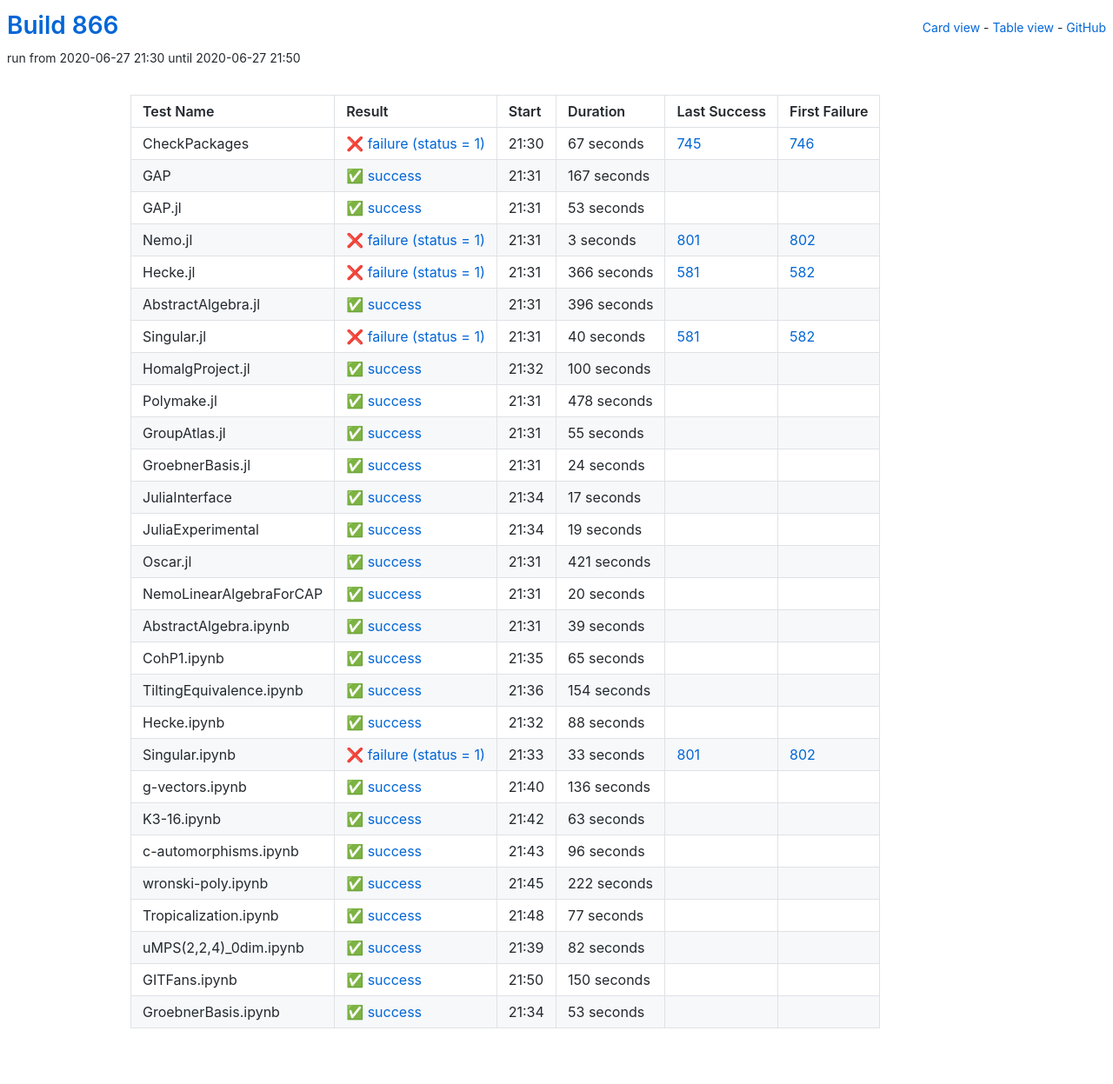
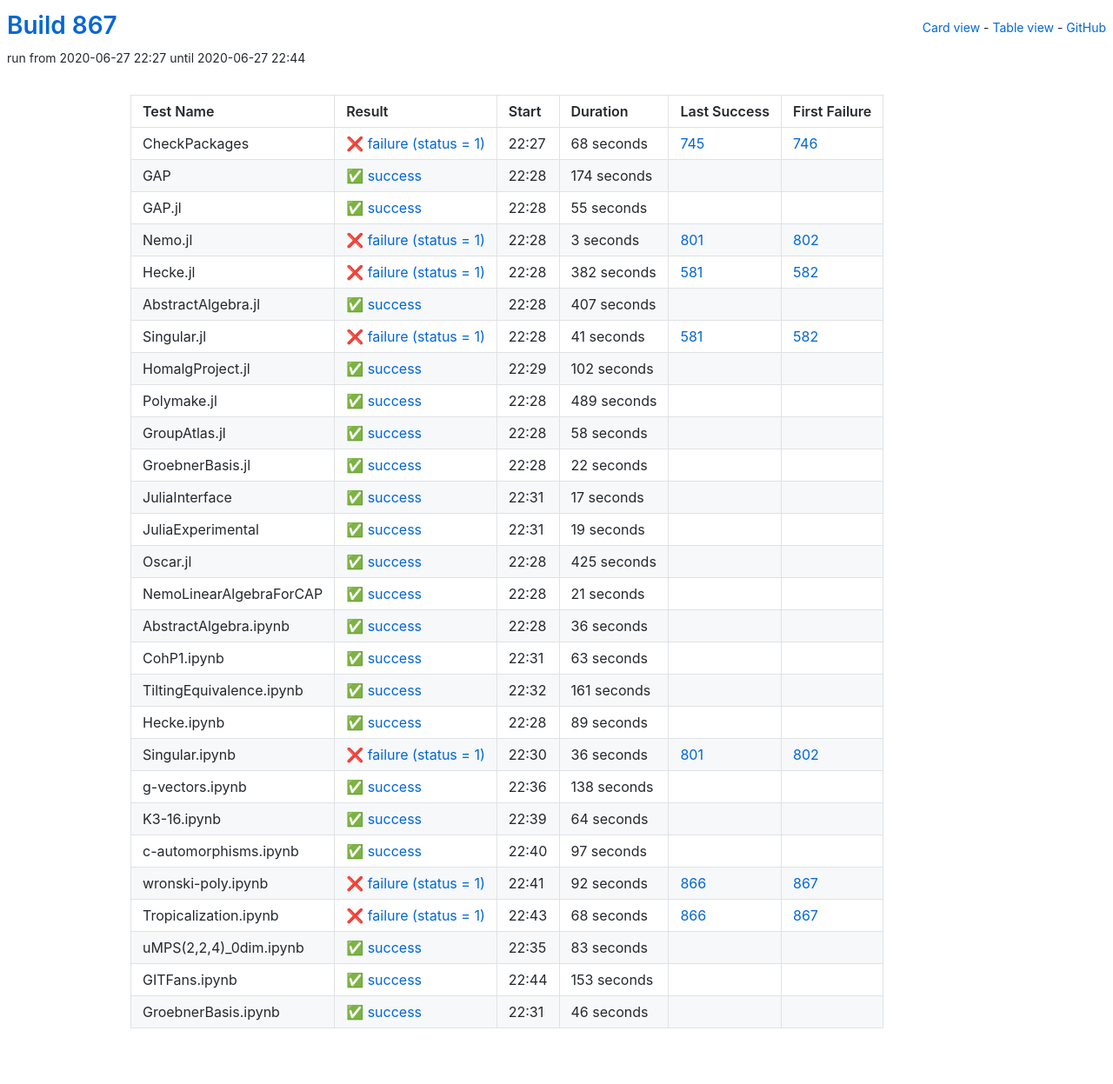
Before and after one commit to oscar-system/oscar-ci-status-1.4, a Jekyll site: the page built from table.html, in a window 1280 px wide. Shown: the whole page at 87% size. Built offline with Jekyll 4.4.1, drawn with Linux system fonts in a browser that asks for light colours.

Commit message:
Build #867

```diff
--- a/_data/ci.yml
+++ b/_data/ci.yml
@@ -1,6 +1,6 @@
 ---
-build: 866
-build_url: https://oscarci.mathematik.uni-kl.de/job/oscar-julia-1.4/866/
+build: 867
+build_url: https://oscarci.mathematik.uni-kl.de/job/oscar-julia-1.4/867/
 job: oscar-julia-1.4
 organization: oscar-system
 repo: oscar-ci-status-1.4
@@ -8,44 +8,44 @@ repourl: https://github.com/oscar-system/oscar-ci-status-1.4
 tests:
 - name: CheckPackages
   id: checkpackages
-  log: https://oscarci.mathematik.uni-kl.de/job/oscar-julia-1.4/866/artifact/logs/build-866/CheckPackages.log
-  start: 2020-06-27 21:30
+  log: https://oscarci.mathematik.uni-kl.de/job/oscar-julia-1.4/867/artifact/logs/build-867/CheckPackages.log
+  start: 2020-06-27 22:27
   success: false
   exitcode: 1
   status: failure
-  duration: 67
+  duration: 68
   last_success: 745
   last_success_url: https://oscarci.mathematik.uni-kl.de/job/oscar-julia-1.4/745/
   first_failure: 746
   first_failure_url: https://oscarci.mathematik.uni-kl.de/job/oscar-julia-1.4/746/
 - name: GAP
   id: gap
-  log: https://oscarci.mathematik.uni-kl.de/job/oscar-julia-1.4/866/artifact/logs/build-866/GAP.log
-  start: 2020-06-27 21:31
+  log: https://oscarci.mathematik.uni-kl.de/job/oscar-julia-1.4/867/artifact/logs/build-867/GAP.log
+  start: 2020-06-27 22:28
   success: true
   exitcode: 0
   status: success
-  duration: 167
+  duration: 174
   last_success: false
   last_success_url:
   first_failure: false
   first_failure_url:
 - name: GAP.jl
   id: gap-jl
-  log: https://oscarci.mathematik.uni-kl.de/job/oscar-julia-1.4/866/artifact/logs/build-866/GAP.jl.log
-  start: 2020-06-27 21:31
+  log: https://oscarci.mathematik.uni-kl.de/job/oscar-julia-1.4/867/artifact/logs/build-867/GAP.jl.log
+  start: 2020-06-27 22:28
   success: true
   exitcode: 0
   status: success
-  duration: 53
+  duration: 55
   last_success: false
   last_success_url:
   first_failure: false
   first_failure_url:
 - name: Nemo.jl
   id: nemo-jl
-  log: https://oscarci.mathematik.uni-kl.de/job/oscar-julia-1.4/866/artifact/logs/build-866/Nemo.jl.log
-  start: 2020-06-27 21:31
+  log: https://oscarci.mathematik.uni-kl.de/job/oscar-julia-1.4/867/artifact/logs/build-867/Nemo.jl.log
+  start: 2020-06-27 22:28
   success: false
   exitcode: 1
   status: failure
@@ -56,92 +56,92 @@ tests:
   first_failure_url: https://oscarci.mathematik.uni-kl.de/job/oscar-julia-1.4/802/
 - name: Hecke.jl
   id: hecke-jl
-  log: https://oscarci.mathematik.uni-kl.de/job/oscar-julia-1.4/866/artifact/logs/build-866/Hecke.jl.log
-  start: 2020-06-27 21:31
+  log: https://oscarci.mathematik.uni-kl.de/job/oscar-julia-1.4/867/artifact/logs/build-867/Hecke.jl.log
+  start: 2020-06-27 22:28
   success: false
   exitcode: 1
   status: failure
-  duration: 366
+  duration: 382
   last_success: 581
   last_success_url: https://oscarci.mathematik.uni-kl.de/job/oscar-julia-1.4/581/
   first_failure: 582
   first_failure_url: https://oscarci.mathematik.uni-kl.de/job/oscar-julia-1.4/582/
 - name: AbstractAlgebra.jl
   id: abstractalgebra-jl
-  log: https://oscarci.mathematik.uni-kl.de/job/oscar-julia-1.4/866/artifact/logs/build-866/AbstractAlgebra.jl.log
-  start: 2020-06-27 21:31
+  log: https://oscarci.mathematik.uni-kl.de/job/oscar-julia-1.4/867/artifact/logs/build-867/AbstractAlgebra.jl.log
+  start: 2020-06-27 22:28
   success: true
   exitcode: 0
   status: success
-  duration: 396
+  duration: 407
   last_success: false
   last_success_url:
   first_failure: false
   first_failure_url:
 - name: Singular.jl
   id: singular-jl
-  log: https://oscarci.mathematik.uni-kl.de/job/oscar-julia-1.4/866/artifact/logs/build-866/Singular.jl.log
-  start: 2020-06-27 21:31
+  log: https://oscarci.mathematik.uni-kl.de/job/oscar-julia-1.4/867/artifact/logs/build-867/Singular.jl.log
+  start: 2020-06-27 22:28
   success: false
   exitcode: 1
   status: failure
-  duration: 40
+  duration: 41
   last_success: 581
   last_success_url: https://oscarci.mathematik.uni-kl.de/job/oscar-julia-1.4/581/
   first_failure: 582
   first_failure_url: https://oscarci.mathematik.uni-kl.de/job/oscar-julia-1.4/582/
 - name: HomalgProject.jl
   id: homalgproject-jl
-  log: https://oscarci.mathematik.uni-kl.de/job/oscar-julia-1.4/866/artifact/logs/build-866/HomalgProject.jl.log
-  start: 2020-06-27 21:32
+  log: https://oscarci.mathematik.uni-kl.de/job/oscar-julia-1.4/867/artifact/logs/build-867/HomalgProject.jl.log
+  start: 2020-06-27 22:29
   success: true
   exitcode: 0
   status: success
-  duration: 100
+  duration: 102
   last_success: false
   last_success_url:
   first_failure: false
   first_failure_url:
 - name: Polymake.jl
   id: polymake-jl
-  log: https://oscarci.mathematik.uni-kl.de/job/oscar-julia-1.4/866/artifact/logs/build-866/Polymake.jl.log
-  start: 2020-06-27 21:31
+  log: https://oscarci.mathematik.uni-kl.de/job/oscar-julia-1.4/867/artifact/logs/build-867/Polymake.jl.log
+  start: 2020-06-27 22:28
   success: true
   exitcode: 0
   status: success
-  duration: 478
+  duration: 489
   last_success: false
   last_success_url:
   first_failure: false
   first_failure_url:
 - name: GroupAtlas.jl
   id: groupatlas-jl
-  log: https://oscarci.mathematik.uni-kl.de/job/oscar-julia-1.4/866/artifact/logs/build-866/GroupAtlas.jl.log
-  start: 2020-06-27 21:31
+  log: https://oscarci.mathematik.uni-kl.de/job/oscar-julia-1.4/867/artifact/logs/build-867/GroupAtlas.jl.log
+  start: 2020-06-27 22:28
   success: true
   exitcode: 0
   status: success
-  duration: 55
+  duration: 58
   last_success: false
   last_success_url:
   first_failure: false
   first_failure_url:
 - name: GroebnerBasis.jl
   id: groebnerbasis-jl
-  log: https://oscarci.mathematik.uni-kl.de/job/oscar-julia-1.4/866/artifact/logs/build-866/GroebnerBasis.jl.log
-  start: 2020-06-27 21:31
+  log: https://oscarci.mathematik.uni-kl.de/job/oscar-julia-1.4/867/artifact/logs/build-867/GroebnerBasis.jl.log
+  start: 2020-06-27 22:28
   success: true
   exitcode: 0
   status: success
-  duration: 24
+  duration: 22
   last_success: false
   last_success_url:
   first_failure: false
   first_failure_url:
 - name: JuliaInterface
   id: juliainterface
-  log: https://oscarci.mathematik.uni-kl.de/job/oscar-julia-1.4/866/artifact/logs/build-866/JuliaInterface.log
-  start: 2020-06-27 21:34
+  log: https://oscarci.mathematik.uni-kl.de/job/oscar-julia-1.4/867/artifact/logs/build-867/JuliaInterface.log
+  start: 2020-06-27 22:31
   success: true
   exitcode: 0
   status: success
@@ -152,8 +152,8 @@ tests:
   first_failure_url:
 - name: JuliaExperimental
   id: juliaexperimental
-  log: https://oscarci.mathematik.uni-kl.de/job/oscar-julia-1.4/866/artifact/logs/build-866/JuliaExperimental.log
-  start: 2020-06-27 21:34
+  log: https://oscarci.mathematik.uni-kl.de/job/oscar-julia-1.4/867/artifact/logs/build-867/JuliaExperimental.log
+  start: 2020-06-27 22:31
   success: true
   exitcode: 0
   status: success
@@ -164,104 +164,44 @@ tests:
   first_failure_url:
 - name: Oscar.jl
   id: oscar-jl
-  log: https://oscarci.mathematik.uni-kl.de/job/oscar-julia-1.4/866/artifact/logs/build-866/Oscar.jl.log
-  start: 2020-06-27 21:31
+  log: https://oscarci.mathematik.uni-kl.de/job/oscar-julia-1.4/867/artifact/logs/build-867/Oscar.jl.log
+  start: 2020-06-27 22:28
   success: true
   exitcode: 0
   status: success
-  duration: 421
+  duration: 425
   last_success: false
   last_success_url:
   first_failure: false
   first_failure_url:
 - name: NemoLinearAlgebraForCAP
   id: nemolinearalgebraforcap
-  log: https://oscarci.mathematik.uni-kl.de/job/oscar-julia-1.4/866/artifact/logs/build-866/NemoLinearAlgebraForCAP.log
-  start: 2020-06-27 21:31
+  log: https://oscarci.mathematik.uni-kl.de/job/oscar-julia-1.4/867/artifact/logs/build-867/NemoLinearAlgebraForCAP.log
+  start: 2020-06-27 22:28
   success: true
   exitcode: 0
   status: success
-  duration: 20
+  duration: 21
   last_success: false
   last_success_url:
   first_failure: false
   first_failure_url:
 - name: AbstractAlgebra.ipynb
   id: abstractalgebra-ipynb
-  log: https://oscarci.mathematik.uni-kl.de/job/oscar-julia-1.4/866/artifact/logs/build-866/AbstractAlgebra.ipynb.log
-  start: 2020-06-27 21:31
+  log: https://oscarci.mathematik.uni-kl.de/job/oscar-julia-1.4/867/artifact/logs/build-867/AbstractAlgebra.ipynb.log
+  start: 2020-06-27 22:28
   success: true
   exitcode: 0
   status: success
-  duration: 39
+  duration: 36
   last_success: false
   last_success_url:
   first_failure: false
   first_failure_url:
 - name: CohP1.ipynb
   id: cohp1-ipynb
-  log: https://oscarci.mathematik.uni-kl.de/job/oscar-julia-1.4/866/artifact/logs/build-866/CohP1.ipynb.log
-  start: 2020-06-27 21:35
-  success: true
-  exitcode: 0
-  status: success
-  duration: 65
-  last_success: false
-  last_success_url:
-  first_failure: false
-  first_failure_url:
-- name: TiltingEquivalence.ipynb
-  id: tiltingequivalence-ipynb
-  log: https://oscarci.mathematik.uni-kl.de/job/oscar-julia-1.4/866/artifact/logs/build-866/TiltingEquivalence.ipynb.log
-  start: 2020-06-27 21:36
-  success: true
-  exitcode: 0
-  status: success
-  duration: 154
-  last_success: false
-  last_success_url:
-  first_failure: false
-  first_failure_url:
-- name: Hecke.ipynb
-  id: hecke-ipynb
-  log: https://oscarci.mathematik.uni-kl.de/job/oscar-julia-1.4/866/artifact/logs/build-866/Hecke.ipynb.log
-  start: 2020-06-27 21:32
-  success: true
-  exitcode: 0
-  status: success
-  duration: 88
-  last_success: false
-  last_success_url:
-  first_failure: false
-  first_failure_url:
-- name: Singular.ipynb
-  id: singular-ipynb
-  log: https://oscarci.mathematik.uni-kl.de/job/oscar-julia-1.4/866/artifact/logs/build-866/Singular.ipynb.log
-  start: 2020-06-27 21:33
-  success: false
-  exitcode: 1
-  status: failure
-  duration: 33
-  last_success: 801
-  last_success_url: https://oscarci.mathematik.uni-kl.de/job/oscar-julia-1.4/801/
-  first_failure: 802
-  first_failure_url: https://oscarci.mathematik.uni-kl.de/job/oscar-julia-1.4/802/
-- name: g-vectors.ipynb
-  id: g-vectors-ipynb
-  log: https://oscarci.mathematik.uni-kl.de/job/oscar-julia-1.4/866/artifact/logs/build-866/g-vectors.ipynb.log
-  start: 2020-06-27 21:40
-  success: true
-  exitcode: 0
-  status: success
-  duration: 136
-  last_success: false
-  last_success_url:
-  first_failure: false
-  first_failure_url:
-- name: K3-16.ipynb
-  id: k3-16-ipynb
-  log: https://oscarci.mathematik.uni-kl.de/job/oscar-julia-1.4/866/artifact/logs/build-866/K3-16.ipynb.log
-  start: 2020-06-27 21:42
+  log: https://oscarci.mathematik.uni-kl.de/job/oscar-julia-1.4/867/artifact/logs/build-867/CohP1.ipynb.log
+  start: 2020-06-27 22:31
   success: true
   exitcode: 0
   status: success
@@ -270,74 +210,134 @@ tests:
   last_success_url:
   first_failure: false
   first_failure_url:
-- name: c-automorphisms.ipynb
-  id: c-automorphisms-ipynb
-  log: https://oscarci.mathematik.uni-kl.de/job/oscar-julia-1.4/866/artifact/logs/build-866/c-automorphisms.ipynb.log
-  start: 2020-06-27 21:43
+- name: TiltingEquivalence.ipynb
+  id: tiltingequivalence-ipynb
+  log: https://oscarci.mathematik.uni-kl.de/job/oscar-julia-1.4/867/artifact/logs/build-867/TiltingEquivalence.ipynb.log
+  start: 2020-06-27 22:32
   success: true
   exitcode: 0
   status: success
-  duration: 96
+  duration: 161
+  last_success: false
+  last_success_url:
+  first_failure: false
+  first_failure_url:
+- name: Hecke.ipynb
+  id: hecke-ipynb
+  log: https://oscarci.mathematik.uni-kl.de/job/oscar-julia-1.4/867/artifact/logs/build-867/Hecke.ipynb.log
+  start: 2020-06-27 22:28
+  success: true
+  exitcode: 0
+  status: success
+  duration: 89
+  last_success: false
+  last_success_url:
+  first_failure: false
+  first_failure_url:
+- name: Singular.ipynb
+  id: singular-ipynb
+  log: https://oscarci.mathematik.uni-kl.de/job/oscar-julia-1.4/867/artifact/logs/build-867/Singular.ipynb.log
+  start: 2020-06-27 22:30
+  success: false
+  exitcode: 1
+  status: failure
+  duration: 36
+  last_success: 801
+  last_success_url: https://oscarci.mathematik.uni-kl.de/job/oscar-julia-1.4/801/
+  first_failure: 802
+  first_failure_url: https://oscarci.mathematik.uni-kl.de/job/oscar-julia-1.4/802/
+- name: g-vectors.ipynb
+  id: g-vectors-ipynb
+  log: https://oscarci.mathematik.uni-kl.de/job/oscar-julia-1.4/867/artifact/logs/build-867/g-vectors.ipynb.log
+  start: 2020-06-27 22:36
+  success: true
+  exitcode: 0
+  status: success
+  duration: 138
+  last_success: false
+  last_success_url:
+  first_failure: false
+  first_failure_url:
+- name: K3-16.ipynb
+  id: k3-16-ipynb
+  log: https://oscarci.mathematik.uni-kl.de/job/oscar-julia-1.4/867/artifact/logs/build-867/K3-16.ipynb.log
+  start: 2020-06-27 22:39
+  success: true
+  exitcode: 0
+  status: success
+  duration: 64
+  last_success: false
+  last_success_url:
+  first_failure: false
+  first_failure_url:
+- name: c-automorphisms.ipynb
+  id: c-automorphisms-ipynb
+  log: https://oscarci.mathematik.uni-kl.de/job/oscar-julia-1.4/867/artifact/logs/build-867/c-automorphisms.ipynb.log
+  start: 2020-06-27 22:40
+  success: true
+  exitcode: 0
+  status: success
+  duration: 97
   last_success: false
   last_success_url:
   first_failure: false
   first_failure_url:
 - name: wronski-poly.ipynb
   id: wronski-poly-ipynb
-  log: https://oscarci.mathematik.uni-kl.de/job/oscar-julia-1.4/866/artifact/logs/build-866/wronski-poly.ipynb.log
-  start: 2020-06-27 21:45
+  log: https://oscarci.mathematik.uni-kl.de/job/oscar-julia-1.4/867/artifact/logs/build-867/wronski-poly.ipynb.log
+  start: 2020-06-27 22:41
+  success: false
+  exitcode: 1
+  status: failure
+  duration: 92
+  last_success: 866
+  last_success_url: https://oscarci.mathematik.uni-kl.de/job/oscar-julia-1.4/866/
+  first_failure: 867
+  first_failure_url: https://oscarci.mathematik.uni-kl.de/job/oscar-julia-1.4/867/
+- name: Tropicalization.ipynb
+  id: tropicalization-ipynb
+  log: https://oscarci.mathematik.uni-kl.de/job/oscar-julia-1.4/867/artifact/logs/build-867/Tropicalization.ipynb.log
+  start: 2020-06-27 22:43
+  success: false
+  exitcode: 1
+  status: failure
+  duration: 68
+  last_success: 866
+  last_success_url: https://oscarci.mathematik.uni-kl.de/job/oscar-julia-1.4/866/
+  first_failure: 867
+  first_failure_url: https://oscarci.mathematik.uni-kl.de/job/oscar-julia-1.4/867/
+- name: uMPS(2,2,4)_0dim.ipynb
+  id: umps-2-2-4-0dim-ipynb
+  log: https://oscarci.mathematik.uni-kl.de/job/oscar-julia-1.4/867/artifact/logs/build-867/uMPS-2-2-4-_0dim.ipynb.log
+  start: 2020-06-27 22:35
   success: true
   exitcode: 0
   status: success
-  duration: 222
-  last_success: false
-  last_success_url:
-  first_failure: false
-  first_failure_url:
-- name: Tropicalization.ipynb
-  id: tropicalization-ipynb
-  log: https://oscarci.mathematik.uni-kl.de/job/oscar-julia-1.4/866/artifact/logs/build-866/Tropicalization.ipynb.log
-  start: 2020-06-27 21:48
-  success: true
-  exitcode: 0
-  status: success
-  duration: 77
-  last_success: false
-  last_success_url:
-  first_failure: false
-  first_failure_url:
-- name: uMPS(2,2,4)_0dim.ipynb
-  id: umps-2-2-4-0dim-ipynb
-  log: https://oscarci.mathematik.uni-kl.de/job/oscar-julia-1.4/866/artifact/logs/build-866/uMPS-2-2-4-_0dim.ipynb.log
-  start: 2020-06-27 21:39
-  success: true
-  exitcode: 0
-  status: success
-  duration: 82
+  duration: 83
   last_success: false
   last_success_url:
   first_failure: false
   first_failure_url:
 - name: GITFans.ipynb
   id: gitfans-ipynb
-  log: https://oscarci.mathematik.uni-kl.de/job/oscar-julia-1.4/866/artifact/logs/build-866/GITFans.ipynb.log
-  start: 2020-06-27 21:50
+  log: https://oscarci.mathematik.uni-kl.de/job/oscar-julia-1.4/867/artifact/logs/build-867/GITFans.ipynb.log
+  start: 2020-06-27 22:44
   success: true
   exitcode: 0
   status: success
-  duration: 150
+  duration: 153
   last_success: false
   last_success_url:
   first_failure: false
   first_failure_url:
 - name: GroebnerBasis.ipynb
   id: groebnerbasis-ipynb
-  log: https://oscarci.mathematik.uni-kl.de/job/oscar-julia-1.4/866/artifact/logs/build-866/GroebnerBasis.ipynb.log
-  start: 2020-06-27 21:34
+  log: https://oscarci.mathematik.uni-kl.de/job/oscar-julia-1.4/867/artifact/logs/build-867/GroebnerBasis.ipynb.log
+  start: 2020-06-27 22:31
   success: true
   exitcode: 0
   status: success
-  duration: 53
+  duration: 46
   last_success: false
   last_success_url:
   first_failure: false
```
Also changed, not shown: README.md.
